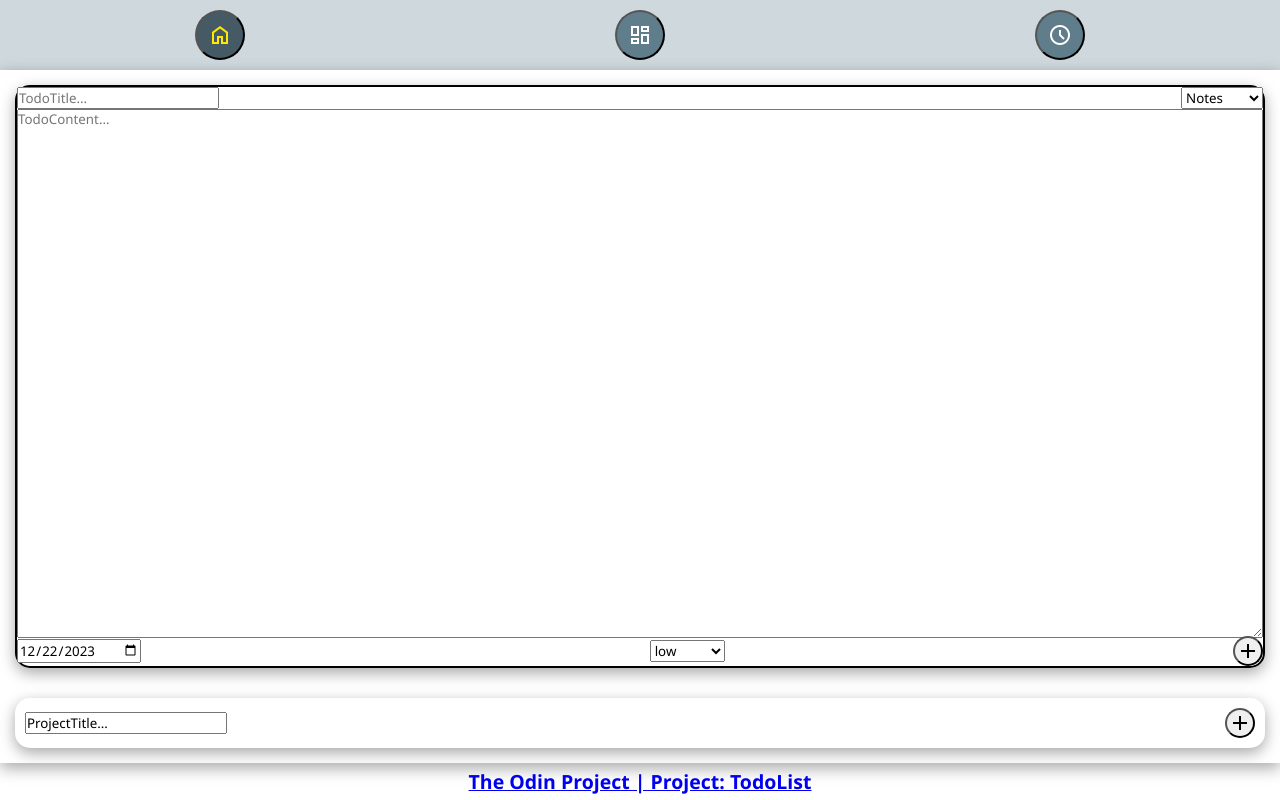
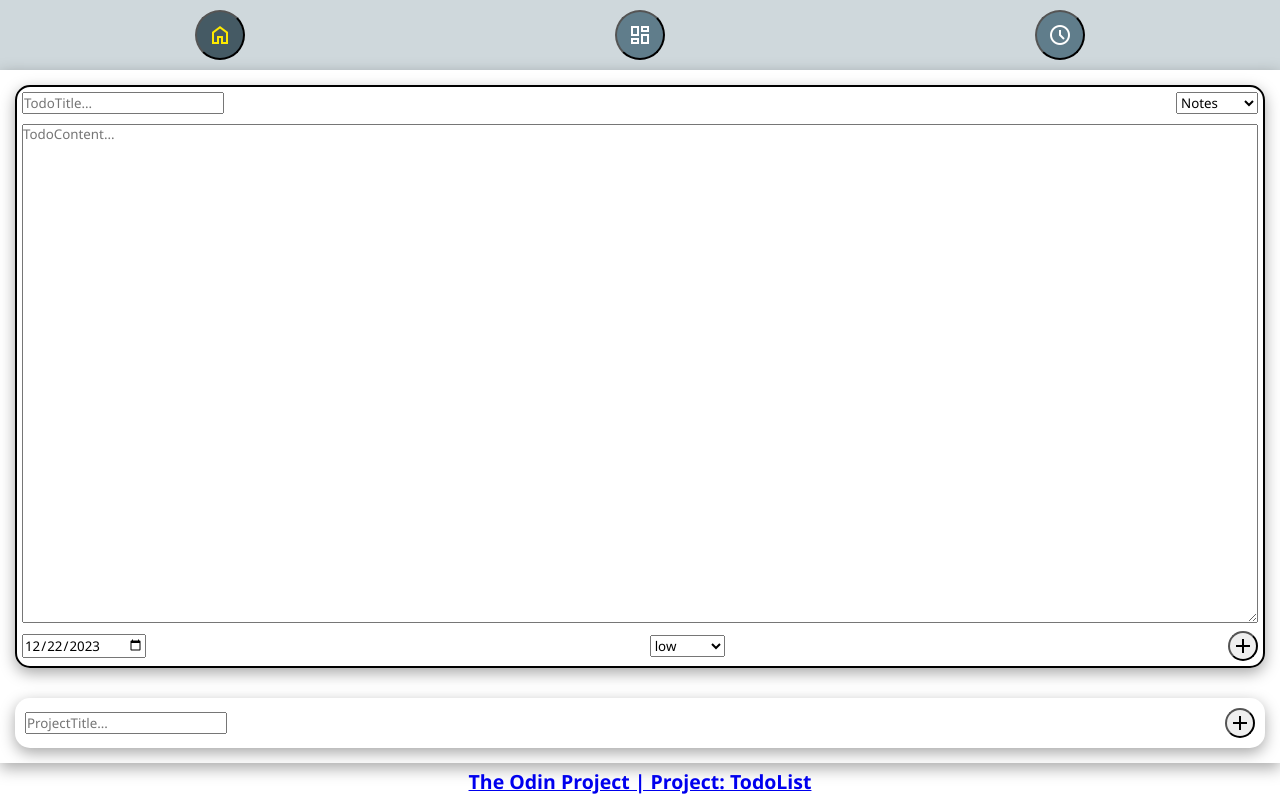
Before and after one commit to CyprianESPI/odin-todolist, a website built with webpack: page src/index.html in a window 1280 px wide. Built offline with nearby package versions, Linux system fonts and the light colour scheme.

Commit message:
UX: placerholder for project title

```diff
--- a/src/components/projectUi.js
+++ b/src/components/projectUi.js
@@ -10,7 +10,7 @@ class ProjectUi {
     CreateUiInput(parent, db, refreshUi) {
         const inputTitle = document.createElement("input");
         inputTitle.type = "text";
-        inputTitle.value = this.project.title;
+        inputTitle.placeholder = this.project.title;
         inputTitle.addEventListener("input", (e) => {
             this.project.title = e.target.value;
         });
--- a/src/styles.css
+++ b/src/styles.css
@@ -117,6 +117,7 @@ textarea {
     display: flex;
     justify-content: space-between;
     align-items: center;
+    margin: 5px;
 }
 
 .projectInput {
```
